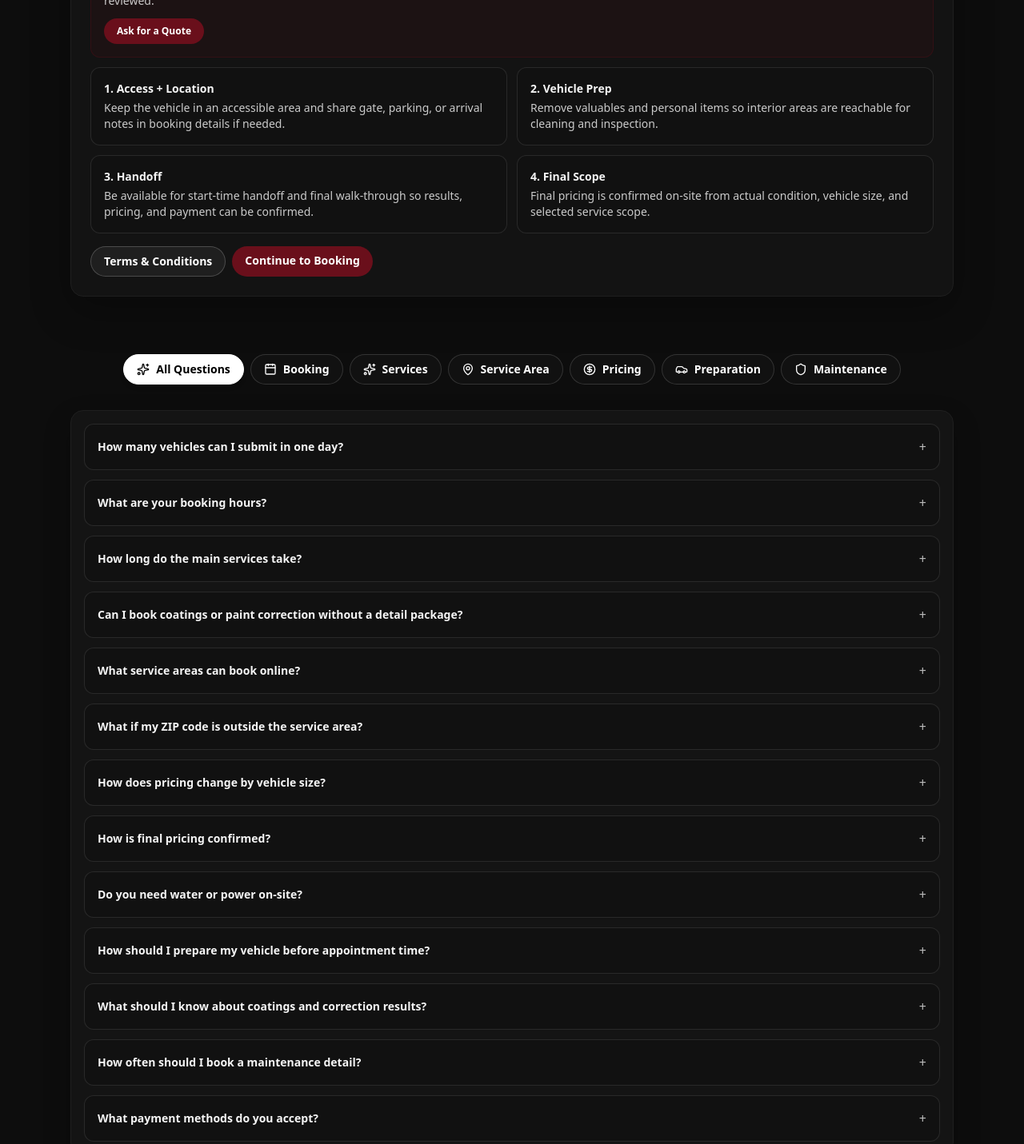
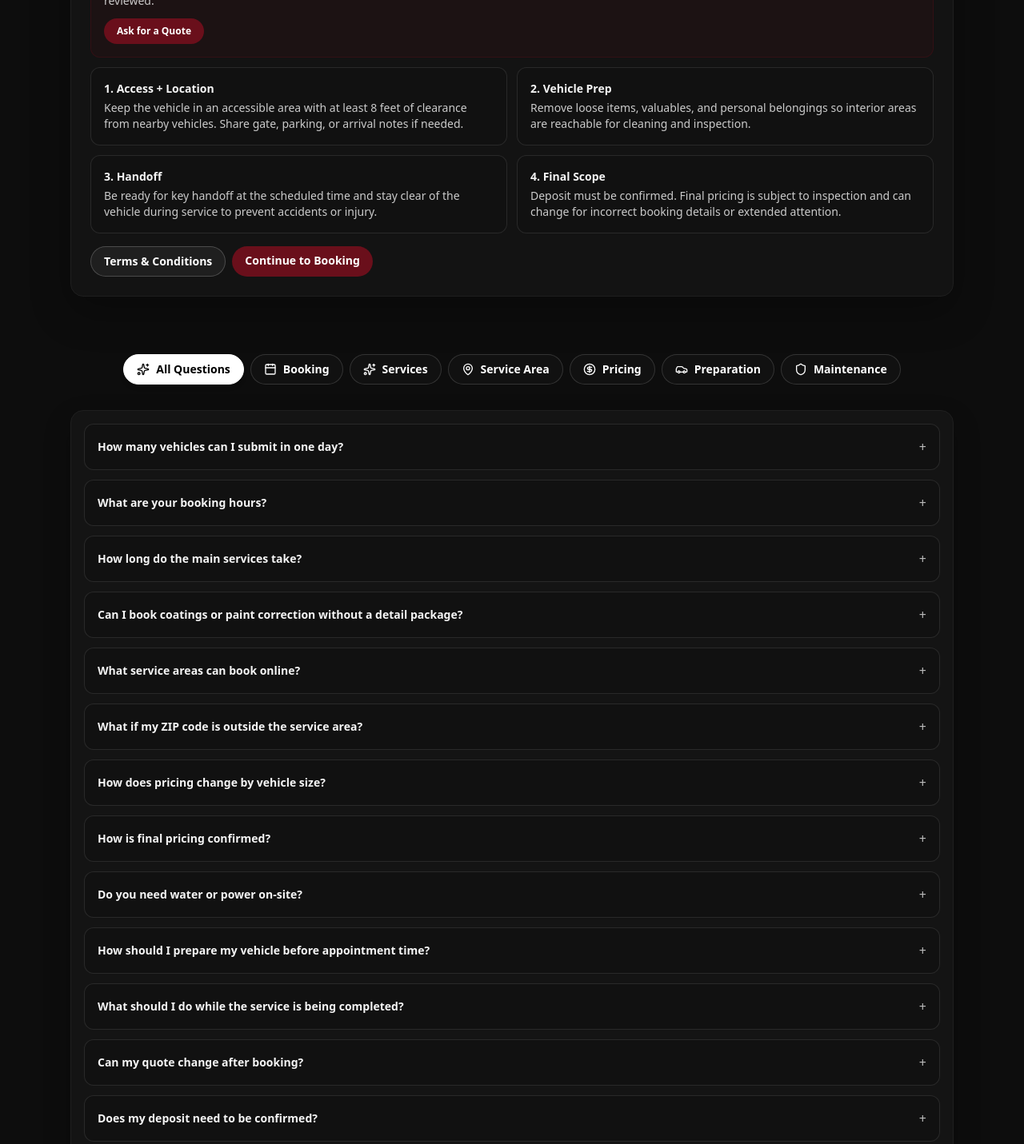
Before and after one commit to sakanastudio24-eng/CruznCleanWeb, a Next.js app in the folder apps/web/: page /faq in a window 1280 px wide. Shown: the part 520-1951 px from the top of the page at 80% size. Built offline with nearby package versions, Linux system fonts and the light colour scheme; no server answers.

Commit message:
feat(content): add service requirements and premium promo copy

```diff
--- a/apps/web/app/faq/page.tsx
+++ b/apps/web/app/faq/page.tsx
@@ -25,7 +25,7 @@ interface FaqCategoryChip {
 function getFaqRecords(): FaqRecord[] {
   return [
     { q: 'How many vehicles can I submit in one day?', a: 'The booking flow supports up to 4 vehicles per customer per day, and actual capacity depends on the length of the selected services.', category: 'booking' },
-    { q: 'What are your booking hours?', a: 'Standard booking hours are Monday through Friday from 8am to 6pm. Weekend requests are reviewed manually and may be reserved for business maintenance or advertising work.', category: 'booking' },
+    { q: 'What are your booking hours?', a: 'Standard booking hours are Monday through Saturday from 8am to 6pm.', category: 'booking' },
     { q: 'How long do the main services take?', a: 'Maintenance Detail is roughly 90 minutes. Full Interior or Full Exterior is about 3 hours. A Full Reset usually lands around 6 to 8 hours depending on condition.', category: 'services' },
     { q: 'Can I book coatings or paint correction without a detail package?', a: 'Yes. Protection and correction services can be booked on their own, though final prep requirements are confirmed after inspection.', category: 'services' },
     {
@@ -43,8 +43,23 @@ function getFaqRecords(): FaqRecord[] {
     { q: 'Do you need water or power on-site?', a: 'You do not need to provide water. Share access, parking, gate, or setup notes during booking so the appointment can be approved correctly.', category: 'preparation' },
     {
       q: 'How should I prepare my vehicle before appointment time?',
-      a: 'Please remove personal belongings before arrival. Full compartments will not be cleaned, and handoff access should be ready when the appointment begins.',
+      a: 'Remove loose items and personal belongings before arrival. Full compartments will not be cleaned, and the vehicle should be parked in an accessible location with at least 8 feet of clearance from other vehicles.',
       category: 'preparation',
+    },
+    {
+      q: 'What should I do while the service is being completed?',
+      a: 'Please stay clear of the vehicle during active service to help prevent accidents or injury. Be ready for key handoff at the scheduled time and available for any needed approval.',
+      category: 'preparation',
+    },
+    {
+      q: 'Can my quote change after booking?',
+      a: 'Yes. The service quote is subject to change if the vehicle was booked incorrectly, condition is different than described, or the job needs extended attention after inspection.',
+      category: 'pricing',
+    },
+    {
+      q: 'Does my deposit need to be confirmed?',
+      a: 'Yes. Deposit confirmation is required before the appointment is treated as locked in.',
+      category: 'booking',
     },
     {
       q: 'What should I know about coatings and correction results?',
@@ -111,25 +126,25 @@ export default function FaqPage(): JSX.Element {
             <article className="rounded-xl border border-white/10 bg-[#111111] p-4">
               <p className="text-sm font-semibold text-ink">1. Access + Location</p>
               <p className="mt-1 text-sm text-ink/75">
-                Keep the vehicle in an accessible area and share gate, parking, or arrival notes in booking details if needed.
+                Keep the vehicle in an accessible area with at least 8 feet of clearance from nearby vehicles. Share gate, parking, or arrival notes if needed.
               </p>
             </article>
             <article className="rounded-xl border border-white/10 bg-[#111111] p-4">
               <p className="text-sm font-semibold text-ink">2. Vehicle Prep</p>
               <p className="mt-1 text-sm text-ink/75">
-                Remove valuables and personal items so interior areas are reachable for cleaning and inspection.
+                Remove loose items, valuables, and personal belongings so interior areas are reachable for cleaning and inspection.
               </p>
             </article>
             <article className="rounded-xl border border-white/10 bg-[#111111] p-4">
               <p className="text-sm font-semibold text-ink">3. Handoff</p>
               <p className="mt-1 text-sm text-ink/75">
-                Be available for start-time handoff and final walk-through so results, pricing, and payment can be confirmed.
+                Be ready for key handoff at the scheduled time and stay clear of the vehicle during service to prevent accidents or injury.
               </p>
             </article>
             <article className="rounded-xl border border-white/10 bg-[#111111] p-4">
               <p className="text-sm font-semibold text-ink">4. Final Scope</p>
               <p className="mt-1 text-sm text-ink/75">
-                Final pricing is confirmed on-site from actual condition, vehicle size, and selected service scope.
+                Deposit must be confirmed. Final pricing is subject to inspection and can change for incorrect booking details or extended attention.
               </p>
             </article>
           </div>
--- a/apps/web/app/globals.css
+++ b/apps/web/app/globals.css
@@ -1,3 +1,5 @@
+@import url('https://fonts.googleapis.com/css2?family=Racing+Sans+One&display=swap');
+
 @tailwind base;
 @tailwind components;
 @tailwind utilities;
@@ -74,6 +76,11 @@ textarea:focus-visible {
 
 .mobile-footer-fullscreen {
   display: block;
+}
+
+.promo-racing-sans {
+  font-family: 'Racing Sans One', var(--font-heading), ui-sans-serif, system-ui, sans-serif;
+  letter-spacing: 0.04em;
 }
 
 @keyframes fadeUp {
--- a/apps/web/app/thank-you/page.tsx
+++ b/apps/web/app/thank-you/page.tsx
@@ -1,5 +1,5 @@
 import Link from 'next/link';
-import { ArrowRight, CalendarCheck, MailCheck, ShieldCheck } from 'lucide-react';
+import { ArrowRight, CalendarCheck, CarFront, MailCheck, ShieldCheck } from 'lucide-react';
 
 import { SiteShell } from '@/components/layout/site-shell';
 import { SITE_PROFILE } from '@/lib/site-profile';
@@ -40,6 +40,26 @@ export default function ThankYouPage(): JSX.Element {
             </article>
           </div>
 
+          <div className="gray-card mt-6 p-5 text-left">
+            <div className="flex items-center gap-3">
+              <span className="rounded-full bg-burgundy/20 p-2 text-burgundyAccent">
+                <CarFront className="h-5 w-5" />
+              </span>
+              <div>
+                <p className="text-xs font-semibold uppercase tracking-[0.16em] text-white/55">Service Requirements</p>
+                <h2 className="font-heading text-xl font-semibold text-white">Before your appointment</h2>
+              </div>
+            </div>
+            <ul className="mt-4 grid gap-3 text-sm text-white/72 sm:grid-cols-2">
+              <li className="rounded-xl border border-line bg-[#141414] p-3">Loose items and personal belongings must be removed from the vehicle.</li>
+              <li className="rounded-xl border border-line bg-[#141414] p-3">Park in an accessible location with at least 8 feet of clearance from other vehicles.</li>
+              <li className="rounded-xl border border-line bg-[#141414] p-3">Please stay clear of the vehicle during service to help prevent accidents or injury.</li>
+              <li className="rounded-xl border border-line bg-[#141414] p-3">Be ready for key handoff and service at the scheduled time.</li>
+              <li className="rounded-xl border border-line bg-[#141414] p-3">Deposit confirmation is required before the appointment is locked in.</li>
+              <li className="rounded-xl border border-burgundy/35 bg-burgundy/10 p-3">Final quote may change after inspection for incorrect booking details or extended attention.</li>
+            </ul>
+          </div>
+
           <div className="mt-8 flex flex-wrap justify-center gap-3">
             <Link
               href="/services"
--- a/apps/web/components/help/quick-help-modal.tsx
+++ b/apps/web/components/help/quick-help-modal.tsx
@@ -25,8 +25,18 @@ function getQuickFaqs(): FaqItem[] {
     },
     {
       question: 'Do I need to provide water or power?',
-      answer: 'No. Mobile jobs are planned to run with our own water and power setup where available.',
+      answer: 'No water is required on-site. Share gate, parking, or setup notes during booking so access can be approved correctly.',
       icon: Droplets,
+    },
+    {
+      question: 'How should I prepare before service?',
+      answer: 'Remove loose items, park with at least 8 feet of clearance from other vehicles, be ready for key handoff, and stay clear of the vehicle while work is active.',
+      icon: Car,
+    },
+    {
+      question: 'Can my quote change?',
+      answer: 'Yes. The quote can change after inspection if booking details are incorrect or the vehicle needs extended attention.',
+      icon: CreditCard,
     },
     {
       question: 'What forms of payment do you accept?',
@@ -180,6 +190,17 @@ export function QuickHelpModal(): JSX.Element {
                     </div>
                   </section>
 
+                  <section className="rounded-xl border border-white/10 bg-[#111111] p-4">
+                    <p className="text-sm font-semibold text-ink">Service Requirements</p>
+                    <ul className="mt-2 space-y-1 text-sm text-ink/75">
+                      <li>• Loose items removed before arrival</li>
+                      <li>• Accessible parking with 8 feet of clearance</li>
+                      <li>• Stay clear of the vehicle during active service</li>
+                      <li>• Key handoff ready at scheduled time</li>
+                      <li>• Deposit confirmed before service is locked in</li>
+                    </ul>
+                  </section>
+
                   {faqs.map((faq, index) => {
                     const expanded = expandedIndex === index;
                     const Icon = faq.icon;
--- a/apps/web/components/sections/spring-promo-banner.tsx
+++ b/apps/web/components/sections/spring-promo-banner.tsx
@@ -1,21 +1,13 @@
-import Link from 'next/link';
-
 /**
  * Renders the home-only seasonal promotion banner above the hero.
  */
 export function SpringPromoBanner(): JSX.Element {
   return (
-    <section className="border-b border-burgundy/30 bg-burgundy text-white">
-      <div className="mx-auto flex max-w-6xl flex-col gap-3 px-4 py-3 text-sm font-semibold sm:flex-row sm:items-center sm:justify-between sm:px-6">
-        <p>
-          Spring detail special: use <span className="tracking-[0.18em]">SPRING20</span> for 20% off eligible services.
+    <section className="border-b border-burgundy/45 bg-[radial-gradient(circle_at_50%_0%,rgba(140,28,44,0.48),transparent_42%),linear-gradient(90deg,#0D0D0D_0%,#6A0F1B_50%,#0D0D0D_100%)] text-white shadow-[0_18px_50px_rgba(106,15,27,0.2)]">
+      <div className="mx-auto flex max-w-6xl items-center justify-center px-4 py-3 sm:px-6">
+        <p className="promo-racing-sans text-center text-sm uppercase text-white sm:text-base">
+          Use <span className="text-white">SPRING20</span> for 20% off eligible services
         </p>
-        <Link
-          href="/booking"
-          className="inline-flex w-fit items-center rounded-full bg-white px-4 py-2 text-xs font-bold text-burgundy transition hover:bg-white/90"
-        >
-          Book Now
-        </Link>
       </div>
     </section>
   );
```
